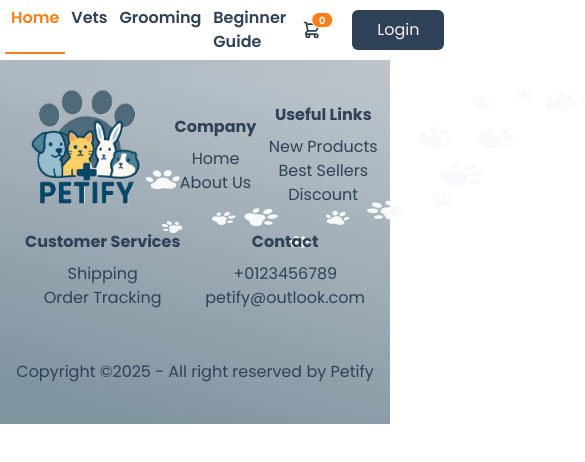
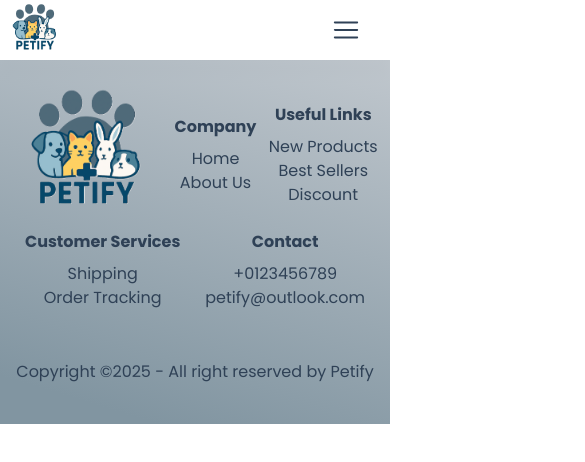
Before and after one commit to EgronX-Petify/Petify-Front-end, a React (Vite) app: page / in a window 390 px wide. Shown: the top 462 px of the page, 585 px wide, since content can reach past the window. Built offline with nearby package versions, Linux system fonts and the light colour scheme.

Commit message:
make the navbar & footer responsive

```diff
--- a/src/components/Footer.jsx
+++ b/src/components/Footer.jsx
@@ -1,11 +1,12 @@
 import React from "react";
 import { Link } from "react-router-dom";
+import logo from "../public/logo55.png"
 
 const Footer = () => {
   return (
     <footer className="font-[Poppins] relative bottom-0 w-full py-[20px] flex flex-col gap-[30px] bg-linear-[17deg,#8195a1_10%,#9ba6b0a1_100%] text-[#2f4156]">
       <svg
-      className="absolute inset-0 w-[759px] h-[160px] z-10 top-7"
+      className="hidden md:block absolute inset-0 w-[759px] h-[160px] z-10 top-7"
         width="759"
         height="160"
         viewBox="0 0 759 260"
@@ -316,7 +317,7 @@ const Footer = () => {
       <div className="relative z-20 flex  flex-wrap justify-evenly text-center items-center">
         <div className="w-[150px] h-[150px] overflow-hidden flex items-center">
           <img
-            src="src/public/logo55.png"
+            src={logo}
             alt=""
             className="w-[150px] h-[150px]"
           />
@@ -347,8 +348,10 @@ const Footer = () => {
       <aside className="flex justify-center py-[20px]">
         <p>Copyright ©2025 - All right reserved by Petify</p>
       </aside>
+
     </footer>
   );
+
 };
 
 export default Footer;
--- a/src/components/Navbar.jsx
+++ b/src/components/Navbar.jsx
@@ -1,29 +1,73 @@
-import React from "react";
+import React, { useState } from "react";
 import style from "../css-modules/Navbar.module.css";
 import { NavLink } from "react-router-dom";
+import { RxHamburgerMenu } from "react-icons/rx";
+import { MdOutlineCancel } from "react-icons/md";
+import logo from "../public/logo55.png"
 
 const Navbar = () => {
+  const [isOpen, setIsOpen] = useState(false);
+
   return (
-
-    <div className={style.navbar}>
-      <div className="w-[70px] h-[70px] overflow-hidden flex items-center">
-        <img src="src/public/logo55.png" alt="" className="w-[60px] h-[60px]" />
+    <nav
+      className={`${style.navbar} px-4 py-3 flex items-center justify-between`}
+    >
+      {/* Logo */}
+      <div className="w-[70px] h-[70px] flex items-center">
+        <img
+          src={logo}
+          alt="Logo"
+          className="w-[60px] h-[60px]"
+        />
       </div>
 
-      <div className="flex justify-between w-[500px] font-semibold">
+      {/* Desktop Links */}
+      <div className="hidden md:flex justify-between w-[500px] font-semibold">
         <NavLink
           to="/"
-          className={({ isActive }) => (isActive ? `px-1.5 text-[#FD7E14] border-b-2 border-b-[#FD7E14] border-b-solid` : `px-1.5`)}
+          className={({ isActive }) =>
+            isActive
+              ? "px-1.5 text-[#FD7E14] border-b-2 border-b-[#FD7E14]"
+              : "px-1.5"
+          }
         >
           Home
         </NavLink>
-        <NavLink to="/vets" className={({ isActive }) => (isActive ? `px-1.5 text-[#FD7E14] border-b-2 border-b-[#FD7E14] border-b-solid` : `px-1.5`)}>Vets</NavLink>
-        <NavLink to="/grooming" className={({ isActive }) => (isActive ? `px-1.5 text-[#FD7E14] border-b-2 border-b-[#FD7E14] border-b-solid` : `px-1.5`)}>Grooming</NavLink>
-        <NavLink to="/beginner-guide" className={({ isActive }) => (isActive ? `px-1.5 text-[#FD7E14] border-b-2 border-b-[#FD7E14] border-b-solid` : `px-1.5`)}>Beginner Guide</NavLink>
+        <NavLink
+          to="/vets"
+          className={({ isActive }) =>
+            isActive
+              ? "px-1.5 text-[#FD7E14] border-b-2 border-b-[#FD7E14]"
+              : "px-1.5"
+          }
+        >
+          Vets
+        </NavLink>
+        <NavLink
+          to="/grooming"
+          className={({ isActive }) =>
+            isActive
+              ? "px-1.5 text-[#FD7E14] border-b-2 border-b-[#FD7E14]"
+              : "px-1.5"
+          }
+        >
+          Grooming
+        </NavLink>
+        <NavLink
+          to="/beginner-guide"
+          className={({ isActive }) =>
+            isActive
+              ? "px-1.5 text-[#FD7E14] border-b-2 border-b-[#FD7E14]"
+              : "px-1.5"
+          }
+        >
+          Beginner Guide
+        </NavLink>
       </div>
 
-      {/* cart  */}
-      <div className="flex gap-[10px] items-center">
+      {/* Right Side (Cart + Profile + Login) */}
+      <div className="hidden md:flex gap-4 items-center">
+        {/* cart */}
         <div className="dropdown dropdown-end">
           <div tabIndex={0} role="button" className="btn btn-ghost btn-circle">
             <div className="indicator">
@@ -33,15 +77,19 @@ const Navbar = () => {
                 fill="none"
                 viewBox="0 0 24 24"
                 stroke="currentColor"
-              >{" "}
+              >
+                {" "}
                 <path
                   strokeLinecap="round"
                   strokeLinejoin="round"
                   strokeWidth="2"
-                  d="M3 3h2l.4 2M7 13h10l4-8H5.4M7 13L5.4 5M7 13l-2.293 2.293c-.63.63-.184 1.707.707 1.707H17m0 0a2 2 0 100 4 2 2 0 000-4zm-8 2a2 2 0 11-4 0 2 2 0 014 0z"
+                  d="M3 3h2l.4 2M7 13h10l4-8H5.4M7 13L5.4 5M7 13l-2.293
+                  2.293c-.63.63-.184 1.707.707 1.707H17m0
+                  0a2 2 0 100 4 2 2 0 000-4zm-8
+                  2a2 2 0 11-4 0 2 2 0 014 0z"
                 />{" "}
               </svg>
-              <span className="badge badge-xs indicator-item bg-[#FD7E14] text-white ">
+              <span className="badge badge-xs indicator-item bg-[#FD7E14] text-white">
                 0
               </span>
             </div>
@@ -57,19 +105,18 @@ const Navbar = () => {
           >
             <div className="w-10 rounded-full">
               <img
-                alt="Tailwind CSS Navbar component"
+                alt="User Avatar"
                 src="https://img.daisyui.com/images/stock/photo-1534528741775-53994a69daeb.webp"
               />
             </div>
           </div>
           <ul
             tabIndex={0}
-            className="menu menu-sm dropdown-content bg-base-100 rounded-box z-1 mt-3 w-52 p-2 shadow"
+            className="menu menu-sm dropdown-content bg-base-100 rounded-box z-10 mt-3 w-52 p-2 shadow"
           >
             <li>
               <a className="justify-between">
-                Profile
-                <span className="badge">New</span>
+                Profile <span className="badge">New</span>
               </a>
             </li>
             <li>
@@ -80,7 +127,100 @@ const Navbar = () => {
 
         <button className={style.btn}>Login</button>
       </div>
-    </div>
+
+      {/* Mobile Hamburger */}
+      <div className="md:hidden flex items-center">
+        <button onClick={() => setIsOpen(!isOpen)} className="text-[#2F4156]">
+          {isOpen ? (
+            <MdOutlineCancel size={28} />
+          ) : (
+            <RxHamburgerMenu size={28} />
+          )}
+        </button>
+      </div>
+
+      {/* Mobile Menu */}
+      {isOpen && (
+        <div className="absolute top-[60px] right-0 w-[50%]  px-3  bg-white shadow-lg rounded-b-2xl flex flex-col items-center py-4 space-y-4 md:hidden z-50 ">
+          <NavLink
+            to="/"
+            onClick={() => setIsOpen(false)}
+            className={({ isActive }) =>
+              isActive ? "text-[#FD7E14] font-semibold" : "text-[#2F4156]"
+            }
+          >
+            Home
+          </NavLink>
+          <NavLink
+            to="/vets"
+            onClick={() => setIsOpen(false)}
+            className={({ isActive }) =>
+              isActive ? "text-[#FD7E14] font-semibold" : "text-[#2F4156]"
+            }
+          >
+            Vets
+          </NavLink>
+          <NavLink
+            to="/services"
+            onClick={() => setIsOpen(false)}
+            className={({ isActive }) =>
+              isActive ? "text-[#FD7E14] font-semibold" : "text-[#2F4156]"
+            }
+          >
+           Pet Services
+          </NavLink>
+
+          <NavLink
+            to="/profile/info"
+            onClick={() => setIsOpen(false)}
+            className={({ isActive }) =>
+              isActive ? "text-[#FD7E14] font-semibold" : "text-[#2F4156]"
+            }
+          >
+            Profile
+          </NavLink>
+          <NavLink
+            to="/profile/orders"
+            onClick={() => setIsOpen(false)}
+            className={({ isActive }) =>
+              isActive ? "text-[#FD7E14] font-semibold" : "text-[#2F4156]"
+            }
+          >
+            Orders
+          </NavLink>
+          <NavLink
+            to="/profile/appointments"
+            onClick={() => setIsOpen(false)}
+            className={({ isActive }) =>
+              isActive ? "text-[#FD7E14] font-semibold" : "text-[#2F4156]"
+            }
+          >
+            Appointments
+          </NavLink>
+                    <NavLink
+            to="/beginner-guide"
+            onClick={() => setIsOpen(false)}
+            className={({ isActive }) =>
+              isActive ? "text-[#FD7E14] font-semibold" : "text-[#2F4156]"
+            }
+          >
+            Beginner Guide
+          </NavLink>
+          <NavLink
+            to="/"
+            onClick={() => setIsOpen(false)}
+            className={({ isActive }) =>
+              isActive ? "text-[#FD7E14] font-semibold" : "text-[#2F4156]"
+            }
+          >
+            Signout
+          </NavLink>
+
+          {/* mobile login */}
+          <button className={`${style.btn} md:hidden`}>Login</button>
+        </div>
+      )}
+    </nav>
   );
 };
 
```
